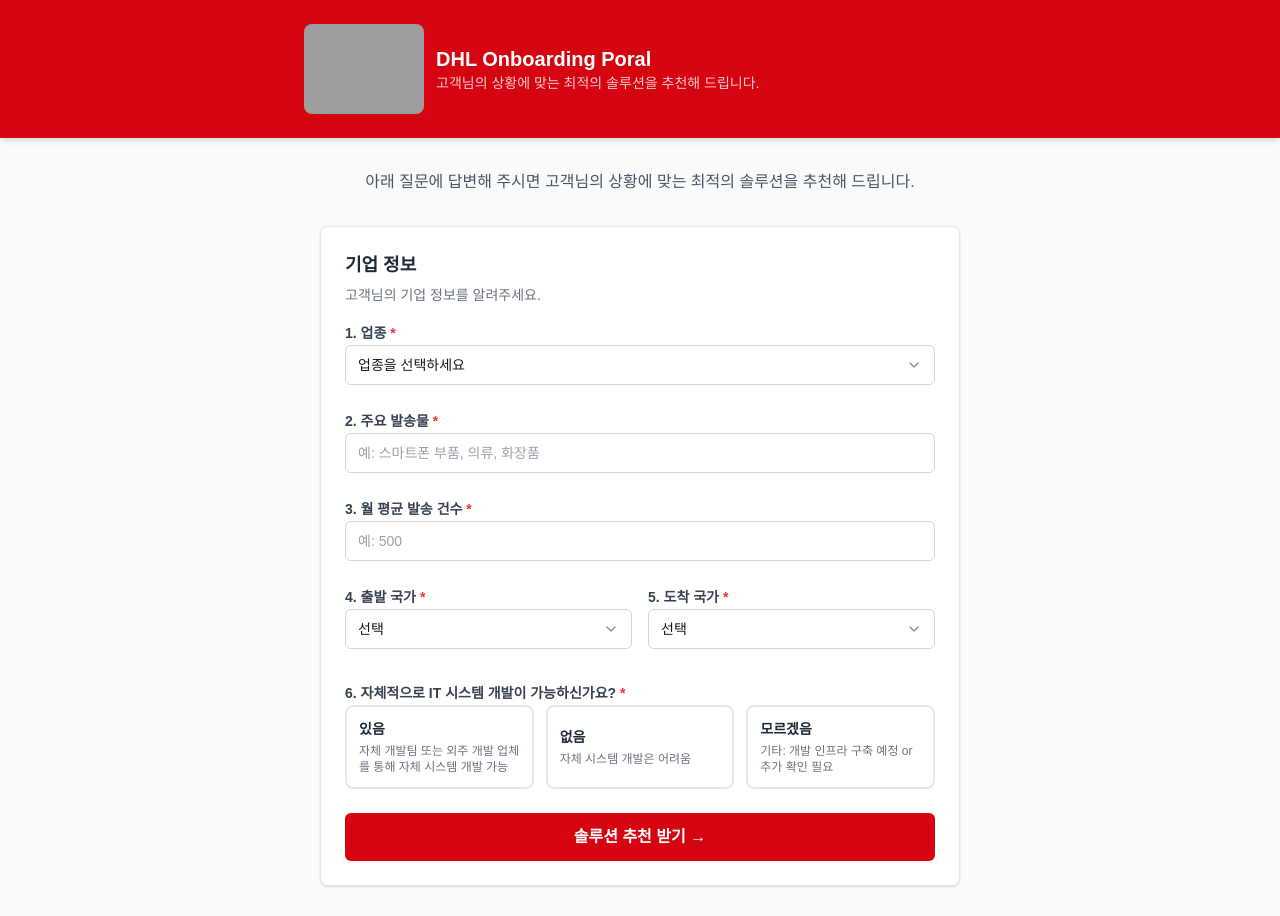
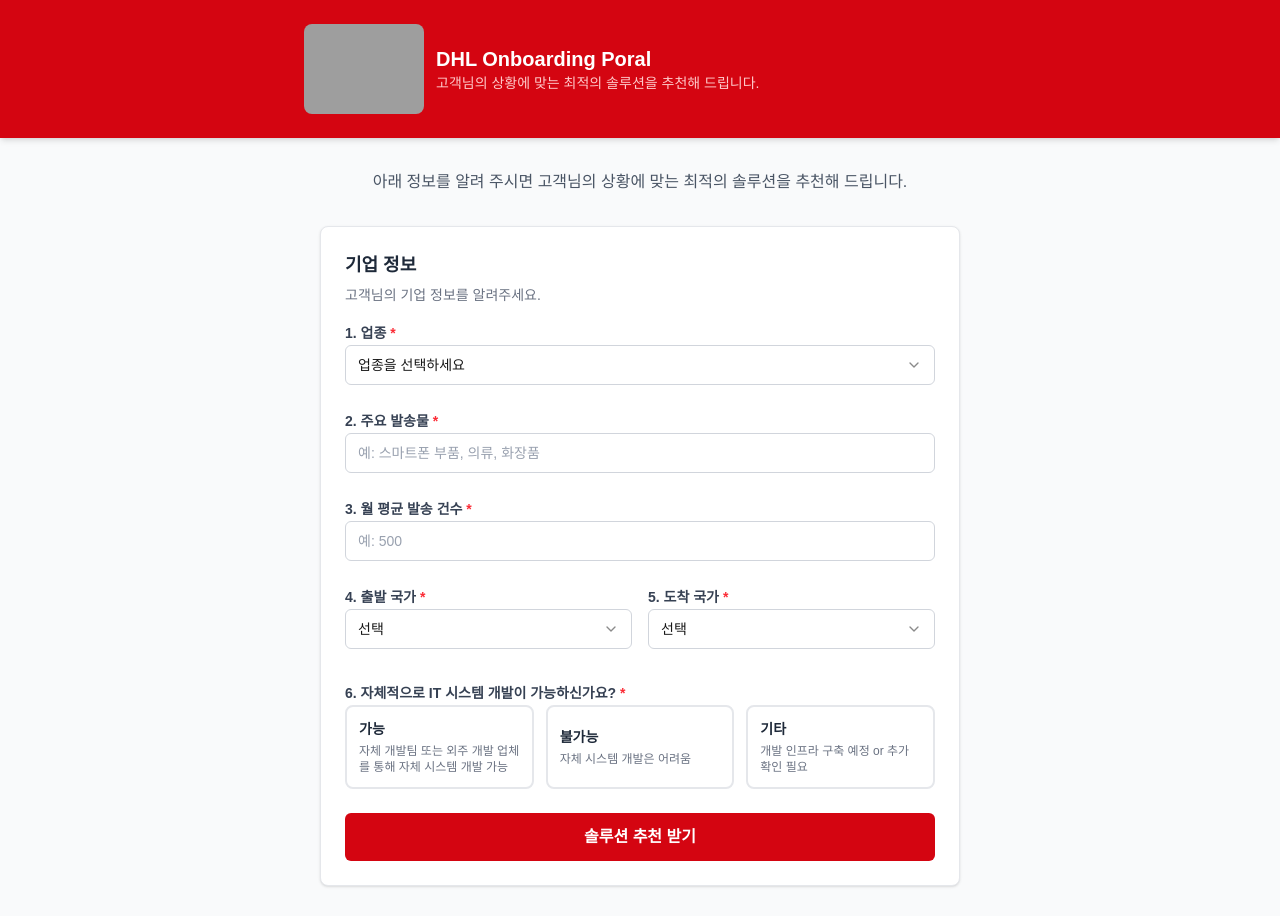
Before and after one commit to GentleKM/dhl-it-onboarding-portal, a Next.js app: page / in a window 1280 px wide. Shown: the top 916 px of the page. Built offline with nearby package versions, Linux system fonts and the light colour scheme; grey boxes are pictures that could not be loaded.

Commit message:
[content] minor content udpate

```diff
--- a/src/app/page.tsx
+++ b/src/app/page.tsx
@@ -59,9 +59,9 @@
 
 // IT 시스템 보유 여부 옵션
 const IT_SYSTEM_OPTIONS = [
-  { value: "true", label: "있음", description: "자체 개발팀 또는 외주 개발 업체를 통해 자체 시스템 개발 가능" },
-  { value: "false", label: "없음", description: "자체 시스템 개발은 어려움" },
-  { value: "null", label: "모르겠음", description: "기타: 개발 인프라 구축 예정 or 추가 확인 필요" },
+  { value: "true", label: "가능", description: "자체 개발팀 또는 외주 개발 업체를 통해 자체 시스템 개발 가능" },
+  { value: "false", label: "불가능", description: "자체 시스템 개발은 어려움" },
+  { value: "null", label: "기타", description: "개발 인프라 구축 예정 or 추가 확인 필요" },
 ];
 
 export default function Home() {
@@ -179,7 +179,7 @@
         {/* 소개 문구 */}
         <div className="text-center space-y-2">
           <p className="text-gray-600 text-base">
-            아래 질문에 답변해 주시면 고객님의 상황에 맞는 최적의 솔루션을 추천해 드립니다.
+            아래 정보를 알려 주시면 고객님의 상황에 맞는 최적의 솔루션을 추천해 드립니다.
           </p>
         </div>
 
@@ -380,7 +380,7 @@
                     AI 추천 분석 중...
                   </span>
                 ) : (
-                  "솔루션 추천 받기 →"
+                  "솔루션 추천 받기"
                 )}
               </Button>
             </CardContent>
```
